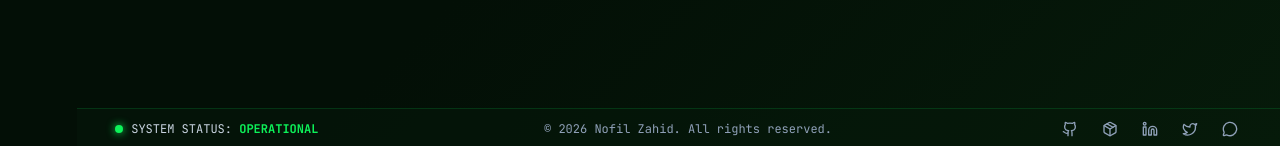
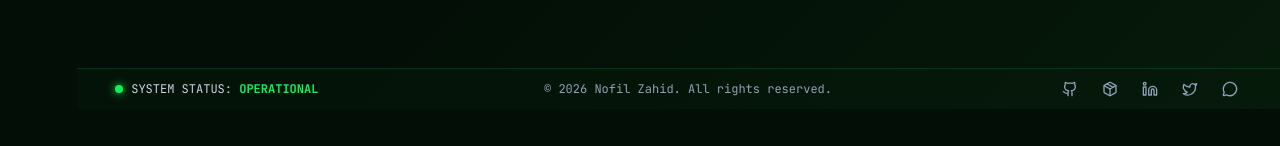
Before and after one commit to nofil-zahid/nofil-web-portfolio, a Next.js app: page /faqs in a window 1280 px wide. Shown: the part 1364-1510 px from the top of the page. After the commit the page ends 1473 px from the top, so only its background shows below. Built offline with nearby package versions, Linux system fonts and the light colour scheme; no server answers.

Commit message:
fix: footer placement on vertical desktop mode - below spacing issue fixed

```diff
--- a/src/app/(pages)/layout.tsx
+++ b/src/app/(pages)/layout.tsx
@@ -6,7 +6,7 @@ import Footer from '@/components/layout/Footer';
 
 export default function PageLayout({ children }: ChildrenProps) {
   return (
-    <div className="bg-black-400 min-h-dvh md:bg-[linear-gradient(135deg,var(--color-background-secondary)_0%,var(--color-background-primary)_35%,var(--color-background-primary)_65%,var(--color-background-secondary)_100%)]">
+    <div className="bg-black-400 flex min-h-dvh flex-col md:bg-[linear-gradient(135deg,var(--color-background-secondary)_0%,var(--color-background-primary)_35%,var(--color-background-primary)_65%,var(--color-background-secondary)_100%)]">
       <a
         href="#main-content"
         className="focus:bg-accent focus:text-background-primary focus:ring-accent sr-only focus:not-sr-only focus:fixed focus:top-4 focus:left-4 focus:z-50 focus:rounded-md focus:px-4 focus:py-2 focus:font-mono focus:text-xs focus:font-bold focus:ring-2 focus:outline-none"
@@ -14,7 +14,7 @@ export default function PageLayout({ children }: ChildrenProps) {
         Skip to content
       </a>
       <Sidebar />
-      <div className="ml-0 w-full md:ml-[clamp(60px,6vw,90px)] md:w-[calc(100%-clamp(60px,6vw,90px))]">
+      <div className="ml-0 flex w-full flex-1 flex-col md:ml-[clamp(60px,6vw,90px)] md:w-[calc(100%-clamp(60px,6vw,90px))]">
         <Topbar />
         <main
           id="main-content"
--- a/src/components/layout/Footer.tsx
+++ b/src/components/layout/Footer.tsx
@@ -4,7 +4,7 @@ import { socialLinks } from '@/constants/links';
 
 export default function Footer() {
   return (
-    <footer className="border-border-glow bg-background-secondary/40 mt-10 border-t py-3 font-mono text-xs text-slate-400">
+    <footer className="border-border-glow bg-background-secondary/40 mt-10 mt-auto border-t py-3 font-mono text-xs text-slate-400">
       <div className="flex flex-col items-center justify-between gap-4 px-[clamp(1.2rem,3vw,2.5rem)] md:flex-row">
         <div className="hidden items-center gap-2 md:flex">
           <span
```
